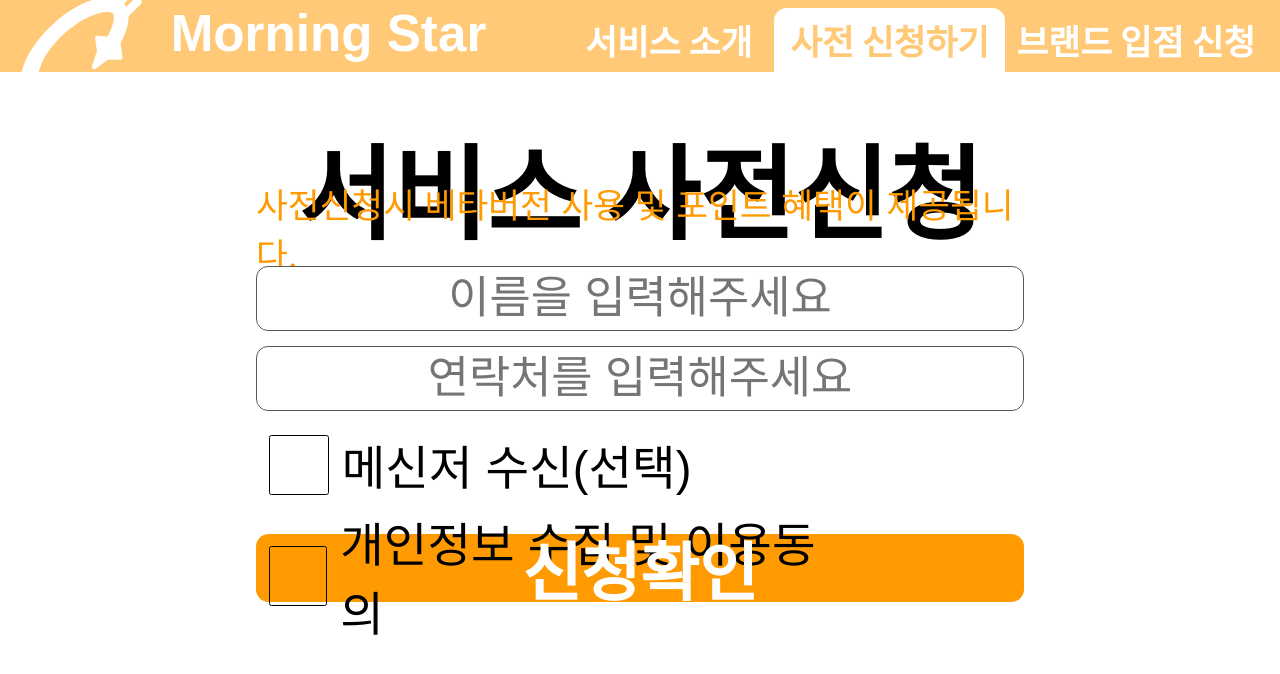
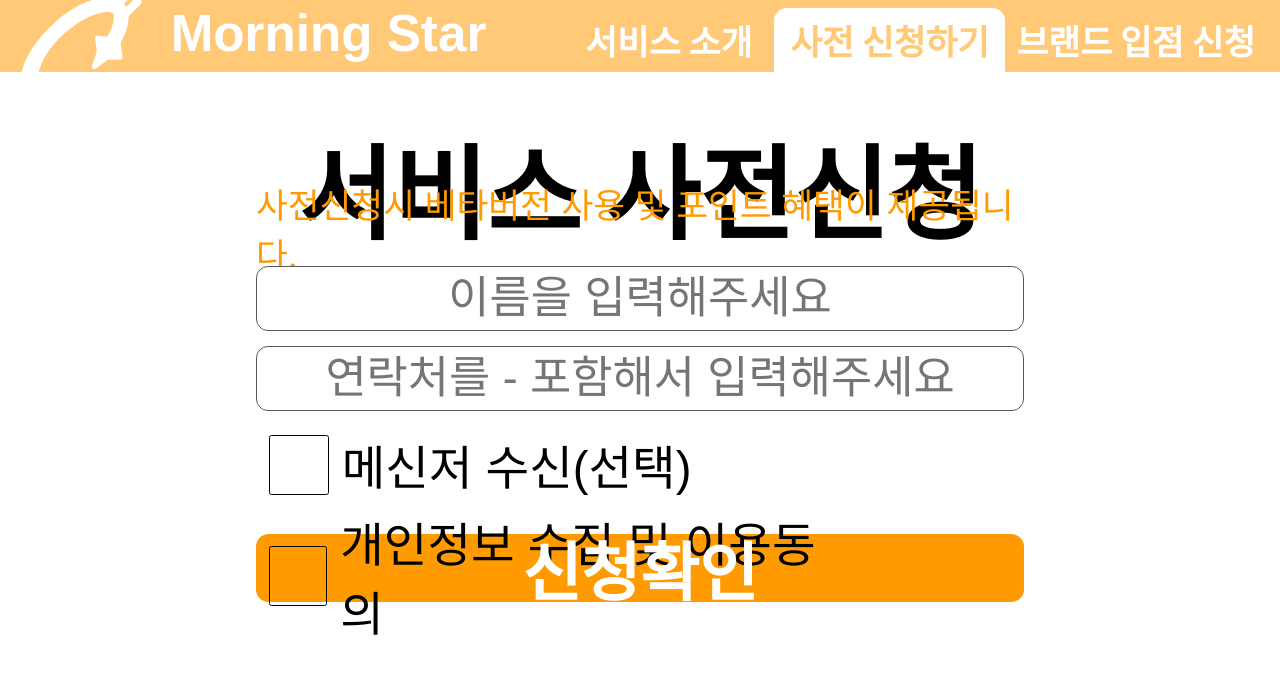
Before and after one commit to apptcion/stac_web_mobile, a Next.js app: page / in a window 1280 px wide. Both pictures are taken after a click on the element "사전 신청하기". Shown: the top 674 px of the page. Built offline with nearby package versions, Linux system fonts and the light colour scheme.

Commit message:
placeholder update

```diff
--- a/src/app/brandApply.jsx
+++ b/src/app/brandApply.jsx
@@ -175,7 +175,7 @@ export default function BrandApply() {
                     </div>
                 </div>
                 <div className={styles.information}>
-                    <div className={`${styles.inputWrap}`}><input className={`${styles.input} ${styles.tel}`} placeholder='연락처를 입력해주세요' type="tel" pattern='(010)-\d{3,4}-\d{4}'/></div>
+                    <div className={`${styles.inputWrap}`}><input className={`${styles.input} ${styles.tel}`} placeholder='연락처를 - 포함해서 입력해주세요' type="tel" pattern='(010)-\d{3,4}-\d{4}'/></div>
                     <div className={`${styles.inputWrap}`}><input className={`${styles.input} ${styles.email}`} placeholder='이메일를 입력해주세요' type="email" pattern='[a-z0-9._%+\-]+@[a-z0-9.\-]+\.[a-z]{2,}$'/></div>
                     <div className={`${styles.inputWrap}`}><input className={`${styles.input} ${styles.product_url_1}`} placeholder='상품 상세페이지 URL (1)' type="url" pattern='https?://.+'/></div>
                     <div className={`${styles.inputWrap}`}><input className={`${styles.input} ${styles.product_url_2}`} placeholder='상품 상세페이지 URL (2)' type="url" pattern='https?://.+'/></div>
--- a/src/app/userApply.jsx
+++ b/src/app/userApply.jsx
@@ -61,7 +61,7 @@ export default function UserApply(){
             </div>
             <div className={styles.information}>
                 <div className={`${styles.inputWrap}`}><input className={`${styles.input} ${styles.name}`} placeholder='이름을 입력해주세요'/></div>
-                <div className={`${styles.inputWrap}`}><input className={`${styles.input} ${styles.tel}`} placeholder='연락처를 입력해주세요'/></div>
+                <div className={`${styles.inputWrap}`}><input className={`${styles.input} ${styles.tel}`} placeholder='연락처를 - 포함해서 입력해주세요'/></div>
             </div>
 
             <div className={styles.agree}>
```
